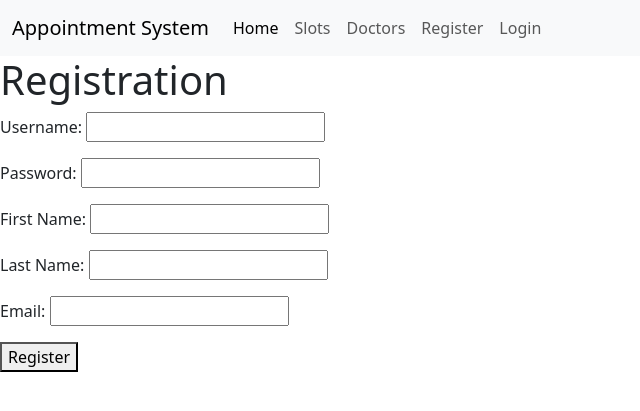
After one commit to ameliesgithub/Assessment1_ISCG7420_AmelieH, a Django app: template templates/registration/register.html in a window 1280 px wide. The commit adds this page. Shown: the top 411 px of the page, without its empty margins (0-640 px from the left). Run offline with Django 5.2, Linux system fonts and the light colour scheme; the template is opened without the code that fills it, so the values that code supplies are empty.

Commit message:
Implement register, login and logout

```diff
--- a/Assessment1/settings.py
+++ b/Assessment1/settings.py
@@ -120,3 +120,6 @@ STATIC_URL = 'static/'
 STATICFILES_DIRS = [
     os.path.join(BASE_DIR, 'static')
 ]
+
+LOGIN_REDIRECT_URL = '/'
+LOGOUT_REDIRECT_URL = '/'
--- a/appointments/urls.py
+++ b/appointments/urls.py
@@ -1,6 +1,6 @@
 from django.urls import path, include
 
-from appointments.views import slot_list, book_appointment, index, doctor_list, my_appointments
+from appointments.views import slot_list, book_appointment, index, doctor_list, my_appointments, register
 
 urlpatterns = [
     path('', index, name='index'),
--- a/templates/appointments/index.html
+++ b/templates/appointments/index.html
@@ -5,8 +5,6 @@
 {% block content %}
     <h1>Home</h1>
     <p>Welcome to the Piki Ora Medical Centre Appointment System!</p>
-    <button type="button" class="btn btn-primary">Login</button>
-    <button type="button" class="btn btn-primary">Register</button>
 
     <p>Available Doctors Preview:</p>
     {% for doctor in doctors %}
--- /dev/null
+++ b/templates/registration/register.html
@@ -0,0 +1,16 @@
+{% extends 'base.html' %}
+
+{% block content %}
+    <h1>Registration</h1>
+
+    <form method="post">
+        {% csrf_token %}
+        <p>Username: <input type="text" name="username"></p>
+        <p>Password: <input type="password" name="password"></p>
+        <p>First Name: <input type="text" name="first_name"></p>
+        <p>Last Name: <input type="text" name="last_name"></p>
+        <p>Email: <input type="email" name="email"></p>
+        <button type="submit">Register</button>
+    </form>
+
+{% endblock %}
```
Also changed, not shown: appointments/utils.py (added, +7 -0 lines), templates/registration/login.html (added, +12 -0 lines).
